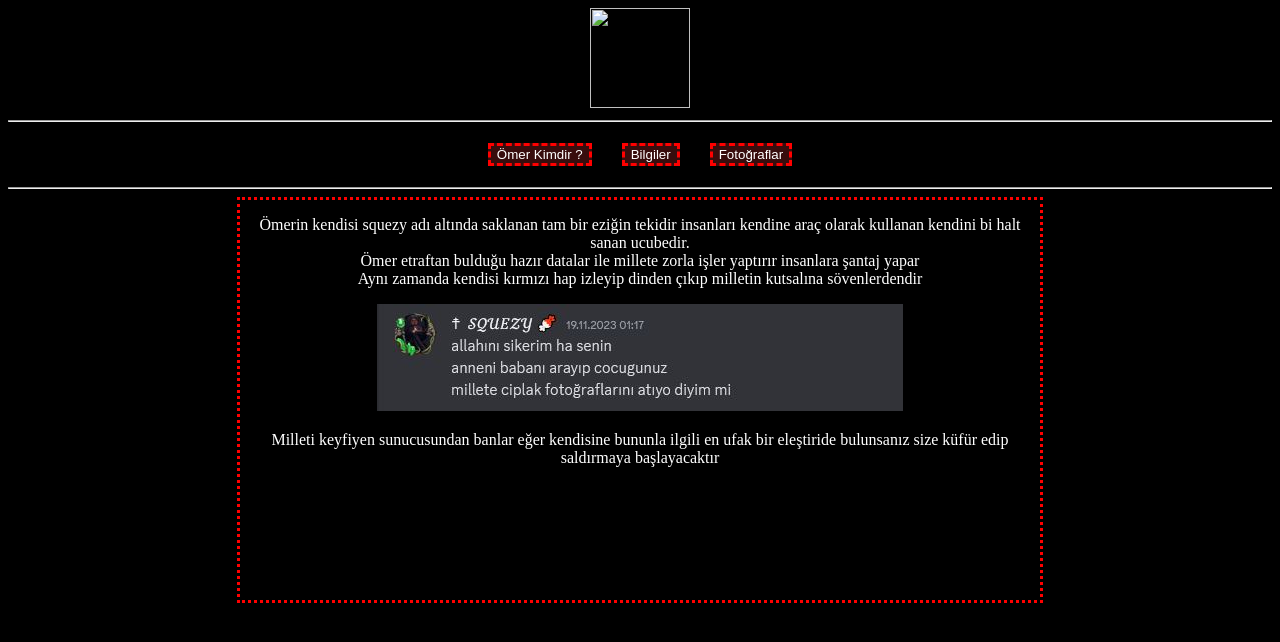
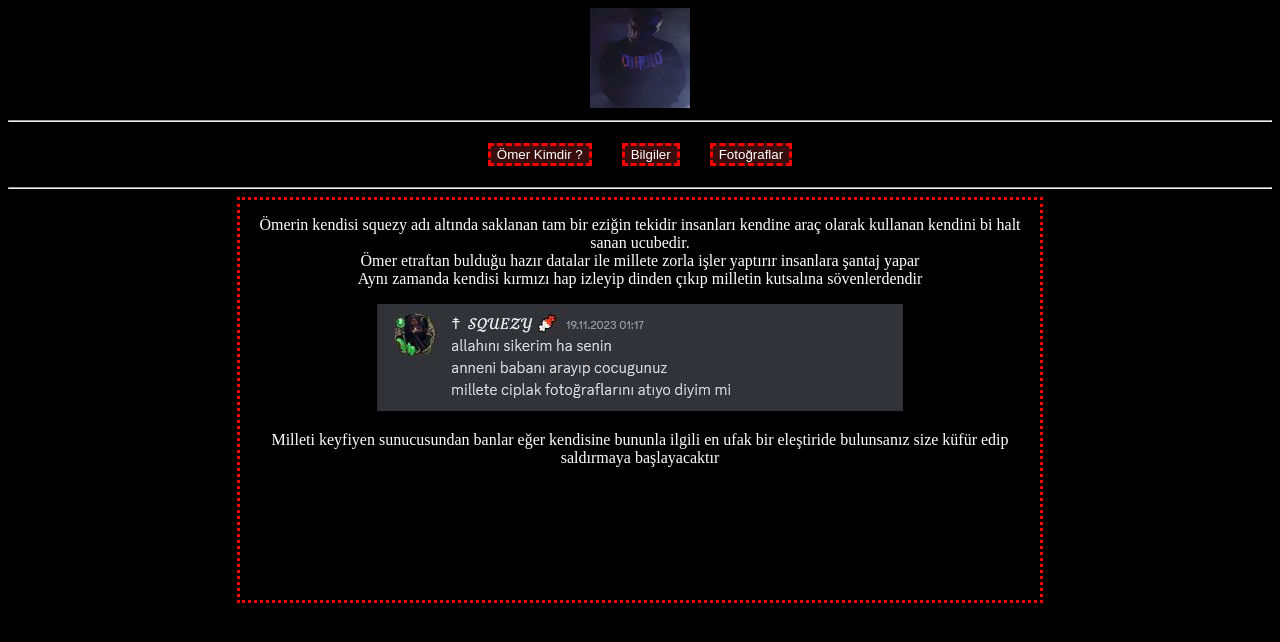
Before and after one commit to omerpictirgerisihictir/omer, a plain HTML site: page index.html in a window 1280 px wide. Drawn offline with Linux system fonts and the light colour scheme; files whose address does not match are found by name.

Commit message:
Update index.html

```diff
--- a/index.html
+++ b/index.html
@@ -9,7 +9,7 @@
 <body>
     <center>
 
-        <img style="width: 100px;height: 100px;" src="resimler/diablo63.JPG" alt=""> <br>
+        <img style="width: 100px;height: 100px;" src="diablo63.JPG" alt=""> <br>
         <hr>
         <a href="index.html"><button>Ömer Kimdir ?</button></a>
         <a href="bilgiler.html"><button>Bilgiler</button></a>
```
